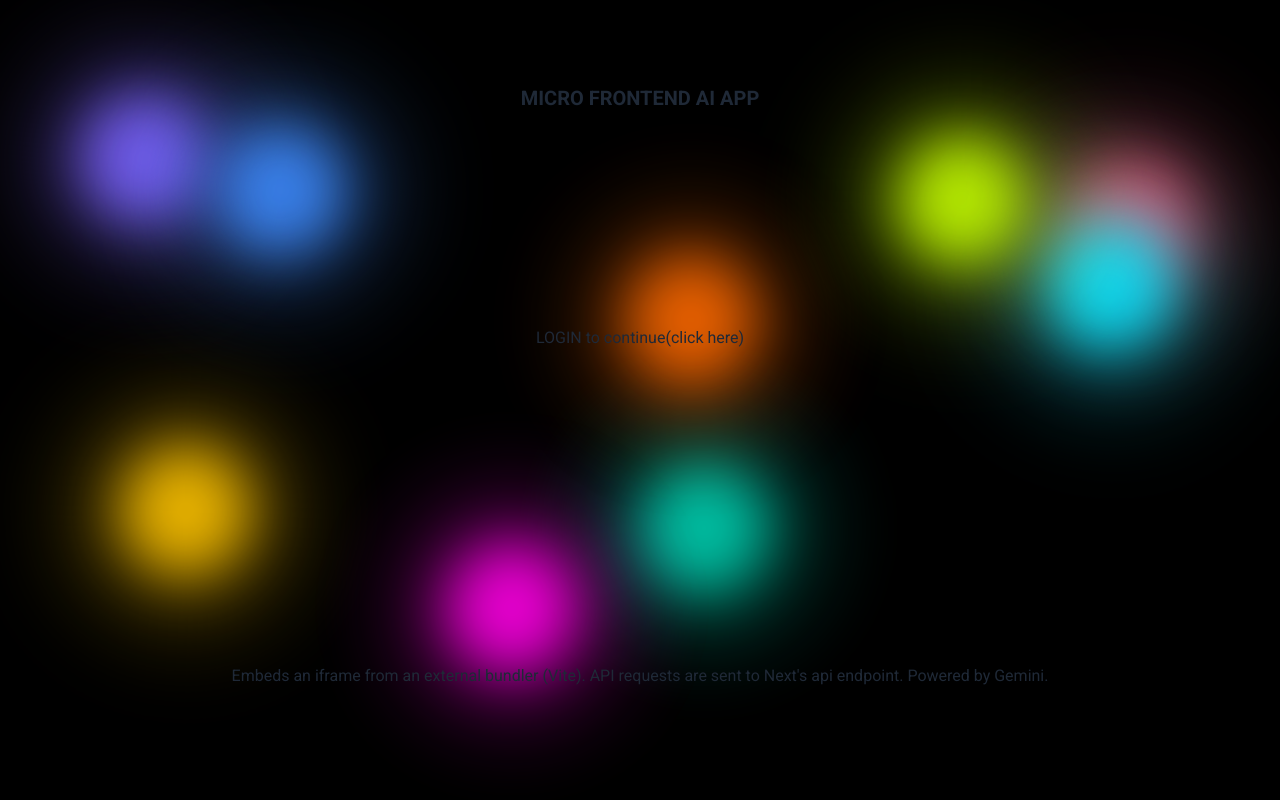
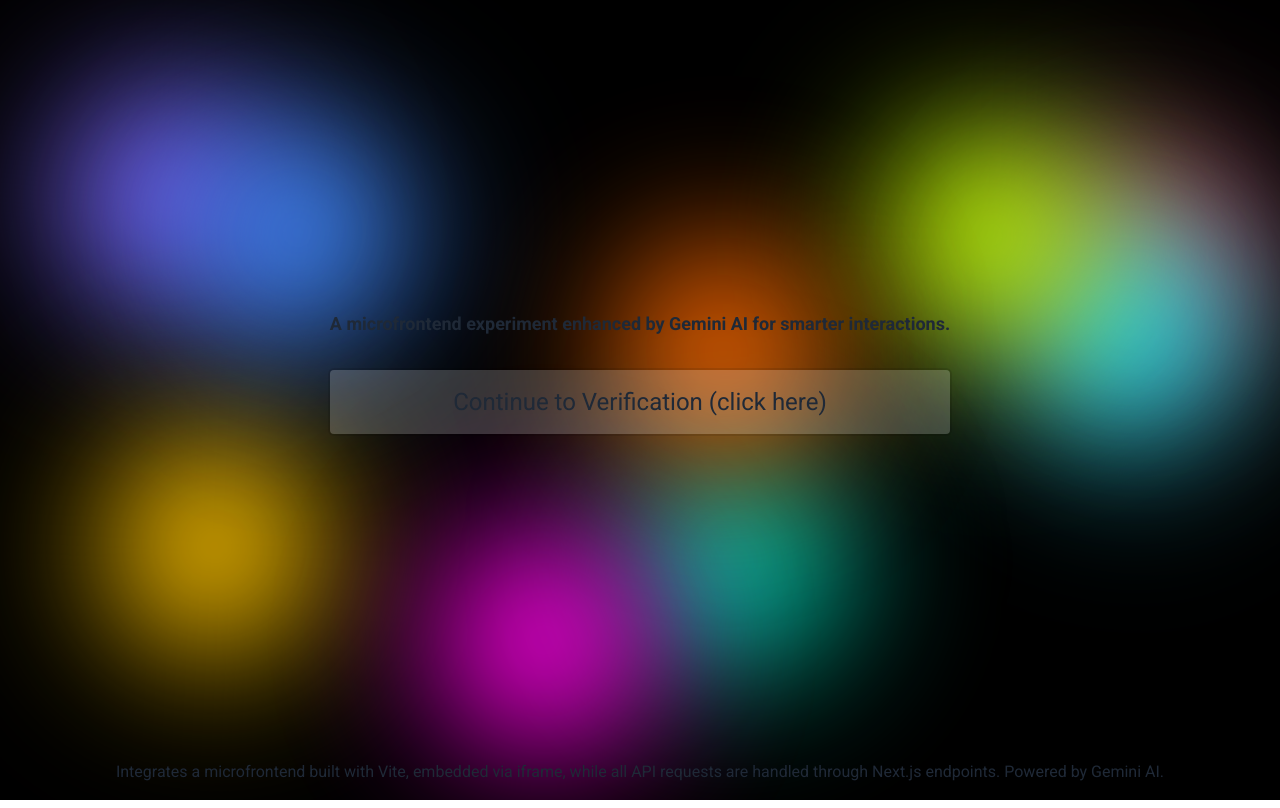
Before and after one commit to sabaudianin/ai-image, a Next.js app: page / in a window 1280 px wide. Built offline with nearby package versions, Linux system fonts and the light colour scheme.

Commit message:
set project to developer and production mode

```diff
--- a/src/app/layout.tsx
+++ b/src/app/layout.tsx
@@ -34,7 +34,7 @@ export default function RootLayout({
       lang="en"
       className={`${roboto.variable} ${notoSans.variable}`}
     >
-      <body className="antialiased min-h-dvh w-full bg-black font-roboto">
+      <body className="antialiased w-full bg-black font-roboto min-h-dvh flex flex-col">
         <a
           href="#main-content"
           className="sr-only focus:not-sr-only fixed top-2 left-2 z-50 rounded px-3 py-1 border bg-[--background] text-[--foreground] shadow focus:outline-none focus:ring-2 focus:ring-[--brand]"
@@ -42,17 +42,18 @@ export default function RootLayout({
           Skip to content
         </a>
         <Background />
-        <div className="relative z-10 ">
+        <div className="relative z-10 flex flex-col flex-1">
           <ToasterProvider />
           <main
             id="main-content"
-            className="w-full flex flex-col items-center mt-2"
+            className="flex-1 w-full p-4 flex justify-center items-center"
           >
             {children}
           </main>
-          <footer className="p-4 text-center">
-            Embeds an iframe from an external bundler (Vite). API requests are
-            sent to Next&#39;s api endpoint. Powered by Gemini.
+          <footer className="p-4 text-center sticky">
+            Integrates a microfrontend built with Vite, embedded via iframe,
+            while all API requests are handled through Next.js endpoints.
+            Powered by Gemini AI.
           </footer>
         </div>
       </body>
--- a/src/app/page.tsx
+++ b/src/app/page.tsx
@@ -4,9 +4,19 @@ import Link from "next/link";
 
 export default function Home() {
   return (
-    <section className="font-sans grid grid-rows-[20px_1fr] items-center justify-items-center min-h-[80dvh]  p-8 sm:p-20 ">
-      <p className="text-xl font-bold">MICRO FRONTEND AI APP</p>
-      <Link href="/login">LOGIN to continue(click here)</Link>
+    <section className="font-sans max-w-2xl text-center gap-8 p-6 flex flex-col justify-between items-between">
+      <p className="w-full text-lg font-bold text-center">
+        A microfrontend experiment enhanced by Gemini AI for smarter
+        interactions.
+      </p>
+
+      <Link
+        href="/login"
+        className="inline-block  rounded bg-white/20 px-6 py-4 ring-2 ring-black/10 hover:ring-white/20 focus:outline-none focus-visible:ring-2 focus-visible:ring-offset-2 focus-visible:ring-black/50 lg:text-2xl"
+        aria-label="Go to login to prove you are human"
+      >
+        Continue to Verification (click here)
+      </Link>
     </section>
   );
 }
--- a/src/components/EmbedWidget/EmbedWidget.tsx
+++ b/src/components/EmbedWidget/EmbedWidget.tsx
@@ -1,7 +1,12 @@
 import React from "react";
 
 export const EmbedWidget = () => {
-  const widgetUrl = "https://ai-widget.netlify.app";
+  //  Next domyslnie  ustawia NODE_ENV
+  const isDevelopment = process.env.NODE_ENV !== "production";
+
+  const widgetUrl = isDevelopment
+    ? "http://localhost:5173"
+    : "https://ai-widget.netlify.app";
 
   return (
     <section className="w-full min-h-screen">
--- a/src/ui/background/Background.tsx
+++ b/src/ui/background/Background.tsx
@@ -11,7 +11,7 @@ export const Background = () => {
         {DOTS_MOBILE.map((dot, i) => (
           <span
             key={i}
-            className="animate-move absolute h-20 w-20 rounded-full bg-current opacity-90 [filter:blur(18px)] [will-change:transform,filter] [backface-visibility:hidden] after:content-[''] after:absolute after:-inset-6 after:[border-radius:inherit] after:bg-current after:opacity-50 after:[filter:blur(30px)] motion-reduce:animate-none"
+            className="animate-move absolute h-24 w-24 rounded-full bg-current opacity-90 [filter:blur(24px)] [will-change:transform,filter] [backface-visibility:hidden] after:content-[''] after:absolute after:-inset-6 after:[border-radius:inherit] after:bg-current after:opacity-50 after:[filter:blur(30px)] motion-reduce:animate-none"
             style={{
               color: dot.color,
               top: dot.top,
@@ -31,7 +31,7 @@ export const Background = () => {
         {DOTS_DESKTOP.map((dot, i) => (
           <span
             key={i}
-            className="animate-move absolute h-32 w-32 rounded-full bg-current opacity-90 [filter:blur(28px)] [will-change:transform,filter] [backface-visibility:hidden] after:content-[''] after:absolute after:-inset-8 after:[border-radius:inherit] after:bg-current after:opacity-50 after:[filter:blur(45px)] motion-reduce:animate-none"
+            className="animate-move absolute h-48 w-48 rounded-full bg-current opacity-90 [filter:blur(64px)] [will-change:transform,filter] [backface-visibility:hidden] after:content-[''] after:absolute after:-inset-8 after:[border-radius:inherit] after:bg-current after:opacity-50 after:[filter:blur(45px)] motion-reduce:animate-none"
             style={{
               color: dot.color,
               top: dot.top,
--- a/src/ui/background/dotsMobile.ts
+++ b/src/ui/background/dotsMobile.ts
@@ -4,7 +4,7 @@ export const DOTS_MOBILE: DotType[] = [
   {
     color: "var(--accent-alpha)",
     top: "0%",
-    left: "50%",
+    left: "40%",
     dur: "55s",
     delay: "-10s",
     origin: "-8vw 12vh",
@@ -12,14 +12,14 @@ export const DOTS_MOBILE: DotType[] = [
   {
     color: "var(--accent-bravo)",
     top: "38%",
-    left: "50%",
+    left: "80%",
     dur: "90s",
     delay: "-12s",
     origin: "10vw -6vh",
   },
   {
     color: "var(--accent-charlie)",
-    top: "18%",
+    top: "30%",
     left: "30%",
     dur: "110s",
     delay: "-18s",
@@ -27,15 +27,15 @@ export const DOTS_MOBILE: DotType[] = [
   },
   {
     color: "var(--accent-delta)",
-    top: "60%",
-    left: "12%",
+    top: "55%",
+    left: "70%",
     dur: "120s",
     delay: "-4s",
     origin: "-12vw 4vh",
   },
   {
     color: "var(--accent-echo)",
-    top: "80%",
+    top: "70%",
     left: "50%",
     dur: "140s",
     delay: "-20s",
```
